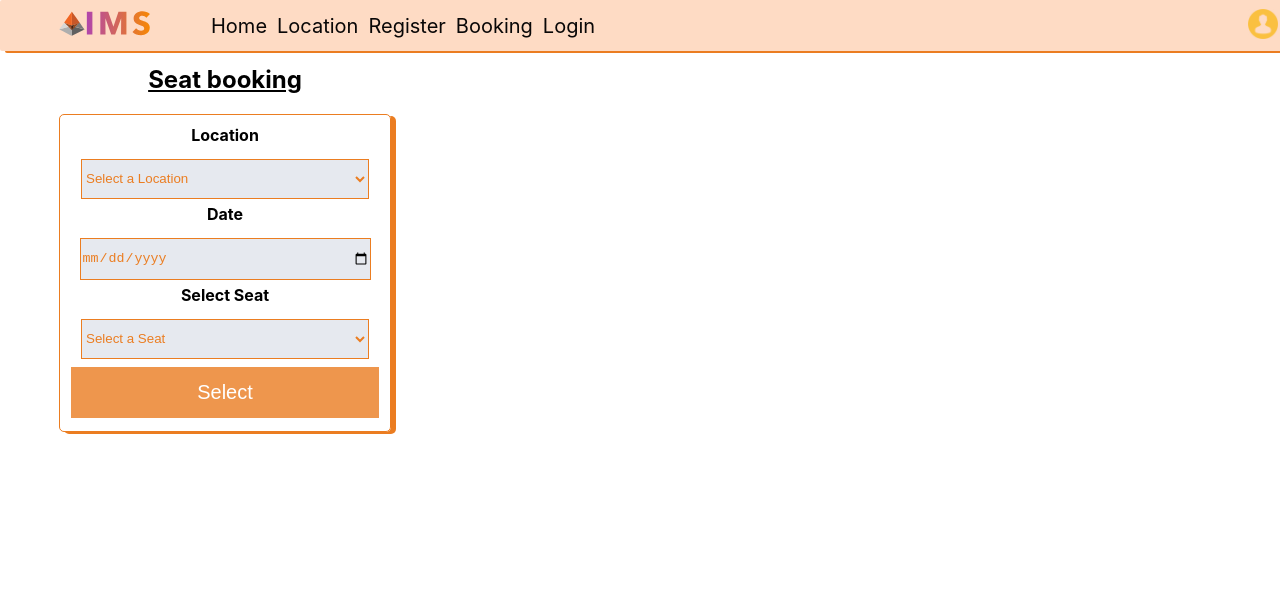
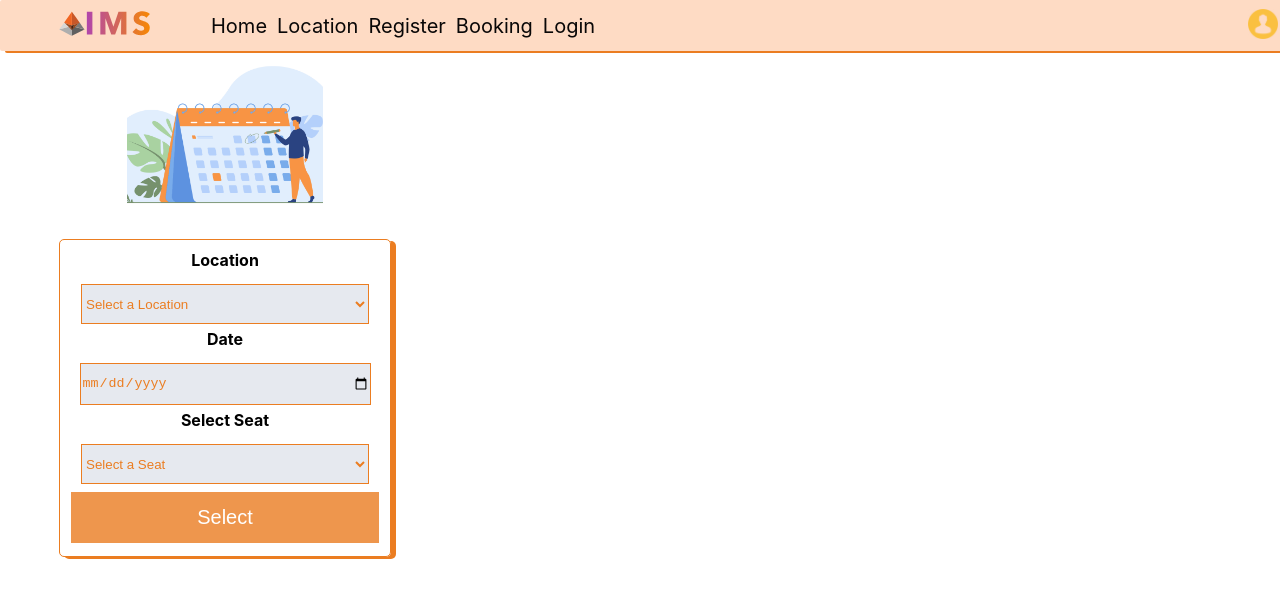
Before and after one commit to Aman16969/seatingmanagement, a React (Create React App) app: page / in a window 1280 px wide. Shown: the top 598 px of the page. Built offline with nearby package versions, Linux system fonts and the light colour scheme.

Commit message:
Added image in booking

```diff
--- a/src/App.js
+++ b/src/App.js
@@ -7,7 +7,6 @@ import Login from './Component/AuthComponent/Login';
 import Register from './Component/AuthComponent/Register';
 import Location from './Component/LocationComponent/Location';
 import Home from './Component/Home';
-
 function App() {
   return (
     <>
--- a/src/Component/BookingComponent/BookingSeat.css
+++ b/src/Component/BookingComponent/BookingSeat.css
@@ -1,9 +1,11 @@
 .Booking-container
 {
     width: 400px;
+    height: 500px;
     padding: 10px 0;
-    margin-top: 10px;
+    /* margin-top: 10px; */
     border-radius: 8px;
+
   }
 
   .modal-content button{
@@ -24,19 +26,3 @@
     background-color: #e6e9ef;
     border : 1px solid #eb7d21;
   }
- /* .date{
-    width: 90%;
-    height: 40px;
-    padding: 1px 0;
-    color: #eb7d21;
-    background-color: #e6e9ef;
- }
- .drop .select-seat{
-    align-items: center;
-    width: 90%;
-    height: 40px;
-    margin-top: 9px;
-    color: #eb7d21;
-    background-color: #e6e9ef;
-    border : 1px solid #eb7d21;
-  } */
--- a/src/Component/BookingComponent/BookingSeat.js
+++ b/src/Component/BookingComponent/BookingSeat.js
@@ -1,10 +1,13 @@
 import React from 'react';
-import './BookingSeat.css'
+import './BookingSeat.css';
+import Bms from '../../Static/bms.png'
+
 const BookingSeat=()=>{
     return(
         <>
         <div className = "Booking-container">
-        <h2> Seat booking</h2>
+        <img  src={Bms}  alt="BMS" style={{ width: '49%', height: 'auto'}} />
+
         <form className="modal-content">
             <div>
                     <label for="location"><b>Location</b></label>
@@ -41,4 +44,3 @@ const BookingSeat=()=>{
     )
 }
 export default BookingSeat;
-// C:\Users\dency.patel\React\login_register_page
--- a/src/Component/Home.js
+++ b/src/Component/Home.js
@@ -1,8 +1,8 @@
 import BookingSeat from './BookingComponent/BookingSeat'
+
 const Home = () => {
     return ( <>
     <div style={{padding:"25px"}}>
-
         <BookingSeat></BookingSeat>
     </div>
         </>
```
